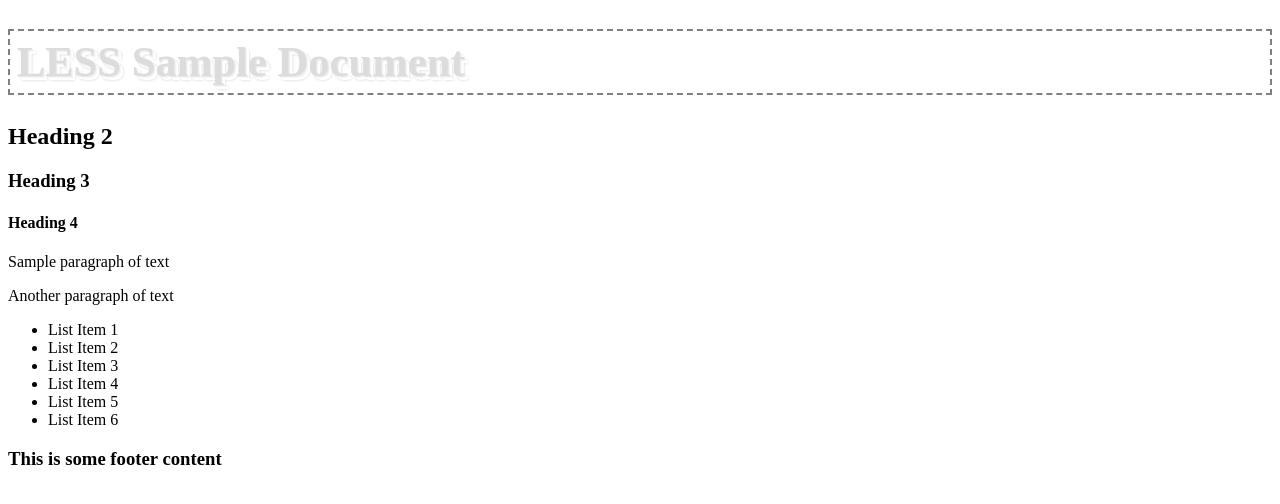
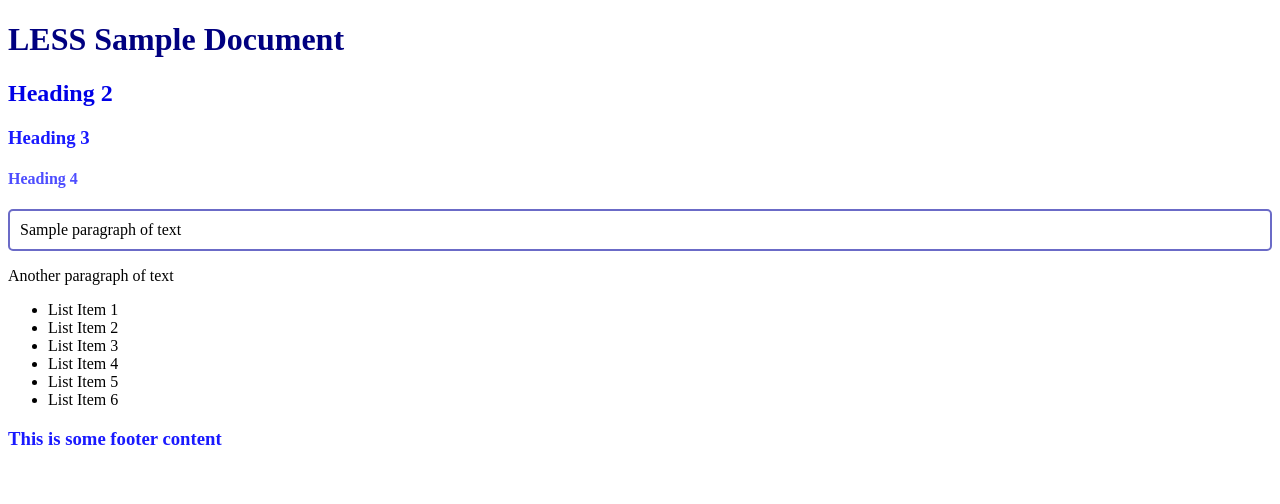
Before and after one commit to mjkraus/css, a plain HTML site: page css-with-less-and-sass/chpt3/LESS_SampleDoc.html in a window 1280 px wide. Drawn offline with Linux system fonts and the light colour scheme.

Commit message:
finished chapter 3.4 using built-in functions in LESS

```diff
--- a/css-with-less-and-sass/chpt3/LESS_SampleDoc.html
+++ b/css-with-less-and-sass/chpt3/LESS_SampleDoc.html
@@ -2,7 +2,7 @@
 <html lang="en">
     <head>
         <title>LESS Sample Document</title>
-        <link rel="stylesheet" href="mixguards_styles.css" type="text/css">
+        <link rel="stylesheet" href="funcs_styles.css" type="text/css">
     </head>
 
     <body>
--- a/css-with-less-and-sass/chpt3/funcs_styles.less
+++ b/css-with-less-and-sass/chpt3/funcs_styles.less
@@ -2,3 +2,35 @@
  * Using LESS functions
  *
  */
+
+/* This is a mixin */
+ .border-radius(@radius: 5px) {
+    -mox-border-radius: @radius;
+    -webkit-border-radius: @radius;
+    -ms-border-radius: @radius;
+    border-radius: @radius;
+}
+
+// Color functions
+@color: navy;
+h1 {
+    color: @color;
+}
+h2 {
+    color: lighten(@color, 20%);
+}
+h3 {
+    color: lighten(@color, 30%);
+}
+h4 {
+    color: lighten(@color, 40%);
+}
+
+#mypara {
+    .border-radius;
+    border-color: hsl(hue(@color), 45%, 60%);
+    /* the hue function coverts @color into HSL and then that value is then converted again in the hsl function */
+    border-width: 2px;
+    border-style:solid;
+    padding: 10px;
+}
```
Also changed, not shown: css-with-less-and-sass/chpt3/funcs_styles.css, css-with-less-and-sass/notes.txt.
